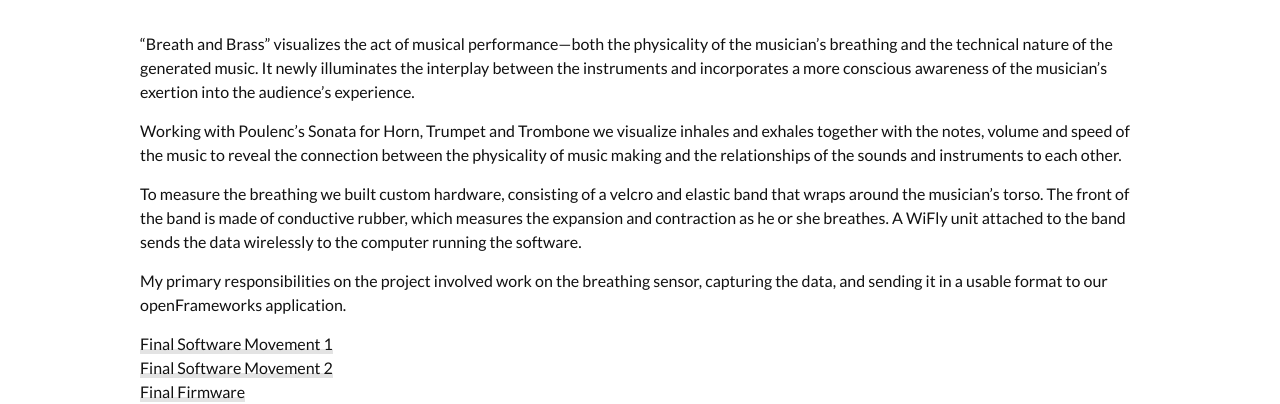
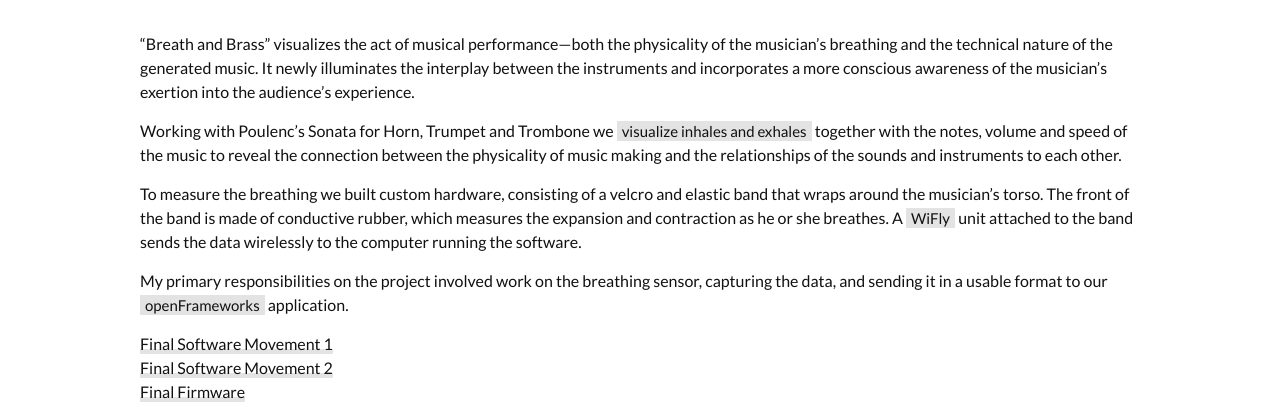
Before and after one commit to LordOfCorners/lordofcorners.github.io, a Jekyll site: the page built from _posts/2016-05-29-breath-and-brass.markdown, in a window 1280 px wide. Shown: the part 854-1258 px from the top of the page. Built offline with Jekyll 4.4.1, drawn with Linux system fonts in a browser that asks for light colours.

```diff
--- a/_posts/2016-05-29-breath-and-brass.markdown
+++ b/_posts/2016-05-29-breath-and-brass.markdown
@@ -13,11 +13,11 @@
 
 “Breath and Brass” visualizes the act of musical performance—both the physicality of the musician’s breathing and the technical nature of the generated music. It newly illuminates the interplay between the instruments and incorporates a more conscious awareness of the musician’s exertion into the audience’s experience.
 
-Working with Poulenc’s Sonata for Horn, Trumpet and Trombone we visualize inhales and exhales together with the notes, volume and speed of the music to reveal the connection between the physicality of music making and the relationships of the sounds and instruments to each other.
+Working with Poulenc’s Sonata for Horn, Trumpet and Trombone we `visualize inhales and exhales` together with the notes, volume and speed of the music to reveal the connection between the physicality of music making and the relationships of the sounds and instruments to each other.
 
-To measure the breathing we built custom hardware, consisting of a velcro and elastic band that wraps around the musician’s torso. The front of the band is made of conductive rubber, which measures the expansion and contraction as he or she breathes. A WiFly unit attached to the band sends the data wirelessly to the computer running the software.
+To measure the breathing we built custom hardware, consisting of a velcro and elastic band that wraps around the musician’s torso. The front of the band is made of conductive rubber, which measures the expansion and contraction as he or she breathes. A `WiFly` unit attached to the band sends the data wirelessly to the computer running the software.
 
-My primary responsibilities on the project involved work on the breathing sensor, capturing the data, and sending it in a usable format to our openFrameworks application.
+My primary responsibilities on the project involved work on the breathing sensor, capturing the data, and sending it in a usable format to our `openFrameworks` application.
 
 [Final Software Movement 1](https://github.com/LordOfCorners/SymphonyCollab/tree/master/integratedCodeFinal3)
 <br>
--- a/_posts/2016-05-29-game-central.markdown
+++ b/_posts/2016-05-29-game-central.markdown
@@ -1,7 +1,7 @@
 ---
 layout: post
 title:  "Game Central"
-date:   2016-05-31 10:59:56 -0400
+date:   2016-06-22 10:59:56 -0400
 categories: portfolio
 featured-image: "gamecentral/gc_thumbnail_square.gif"
 project-tags: "Physical Computing"
--- a/_posts/2016-05-29-rise-of-the-yeti.markdown
+++ b/_posts/2016-05-29-rise-of-the-yeti.markdown
@@ -12,9 +12,9 @@
 
 **[Project Site](https://rptree.com/)**
 
-Every holiday season, RP3 Agency does a project that allows clients and friends to choose the allocation of donations to local charities. In 2015, we made a web-friendly virtual reality game using three.js and we created branded Google Cardboards to send to our clients.
+Every holiday season, RP3 Agency does a project that allows clients and friends to choose the allocation of donations to local charities. In 2015, we made a web-friendly `virtual reality` game using `three.js` and we created branded Google Cardboards to send to our clients.
 
-I was the 3D Modeler on this yeti snowball fight game. I created the trees, snow mounds, logs, rocks, and charity signs using Blender. Never having used blender and only having 3D modeled a small handful of objects, it was a fun challenge to pick up the skills under a tight deadline.
+I was the `3D Modeler` on this yeti snowball fight game. I created the trees, snow mounds, logs, rocks, and charity signs using `Blender`. Never having used blender and only having 3D modeled a small handful of objects, it was a fun challenge to pick up the skills under a tight deadline.
 
 {% include image-row.html image1="portfolio/yeti/game-screenshot.jpg" image2="portfolio/yeti/rise-of-yeti-wide.gif" image3="portfolio/yeti/game-charity-signs.jpg" %}
 
```
Also changed, not shown: _posts/2016-05-29-long-and-foster.markdown (added, +23 -0 lines), Gemfile.lock, images/portfolio/lf/buying-priorities.png (added), images/portfolio/lf/communities.png (added), images/portfolio/lf/houses.png (added), 3 other files.
